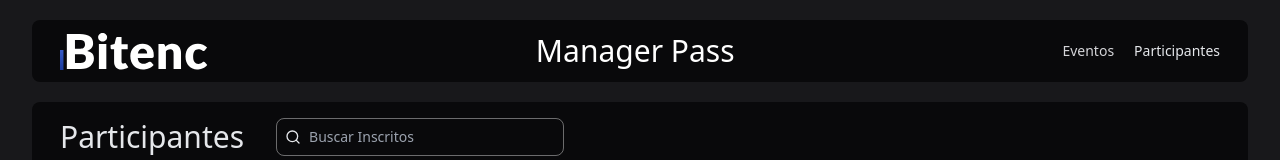
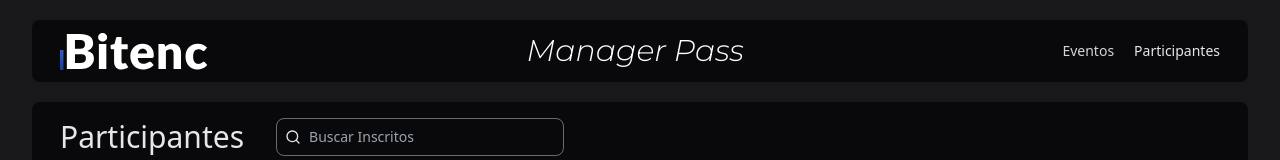
Before and after one commit to EmanuelBitenc/Manager-pass, a React (Vite) app: page / in a window 1280 px wide. Shown: the top 160 px of the page. Built offline with nearby package versions, Linux system fonts and the light colour scheme.

Commit message:
font text

```diff
--- a/index.html
+++ b/index.html
@@ -6,6 +6,12 @@
   <link rel="icon" type="image/svg+xml" href="src/assets/icon.svg" />
   <meta name="viewport" content="width=device-width, initial-scale=1.0" />
   <title>Manager Pass</title>
+  <style>
+    @import url('https://fonts.googleapis.com/css2?family=Montserrat:ital,wght@0,100..900;1,100..900&family=Urbanist:ital,wght@0,100..900;1,100..900&display=swap')
+  </style>
+
+
+
 </head>
 
 <body class="bg-zinc-900">
--- a/src/components/Header/header.tsx
+++ b/src/components/Header/header.tsx
@@ -11,7 +11,9 @@ const Header = () => {
               <img src={icon} />
             </a>
           </li>
-          <li className="text-white text-3xl cursor-default">Manager Pass</li>
+          <li className="text-white text-3xl cursor-default font-google ">
+            Manager Pass
+          </li>
           <div className="flex gap-5 items-center  ">
             <NavLink href="/eventos" checked={false}>
               Eventos
--- a/src/index.css
+++ b/src/index.css
@@ -7,3 +7,14 @@
   border-radius: 0.5rem;
   padding: 0.5rem 1.75rem 0.5rem 1.75rem;
 }
+/**
+<uniquifier>: Use a unique and descriptive class name
+<weight>: Use a value from 100 to 900
+*/
+
+.font-google {
+  font-family: "Montserrat", "Urbanist", sans-serif;
+  font-optical-sizing: auto;
+  font-weight: 300;
+  font-style: italic;
+}
```
